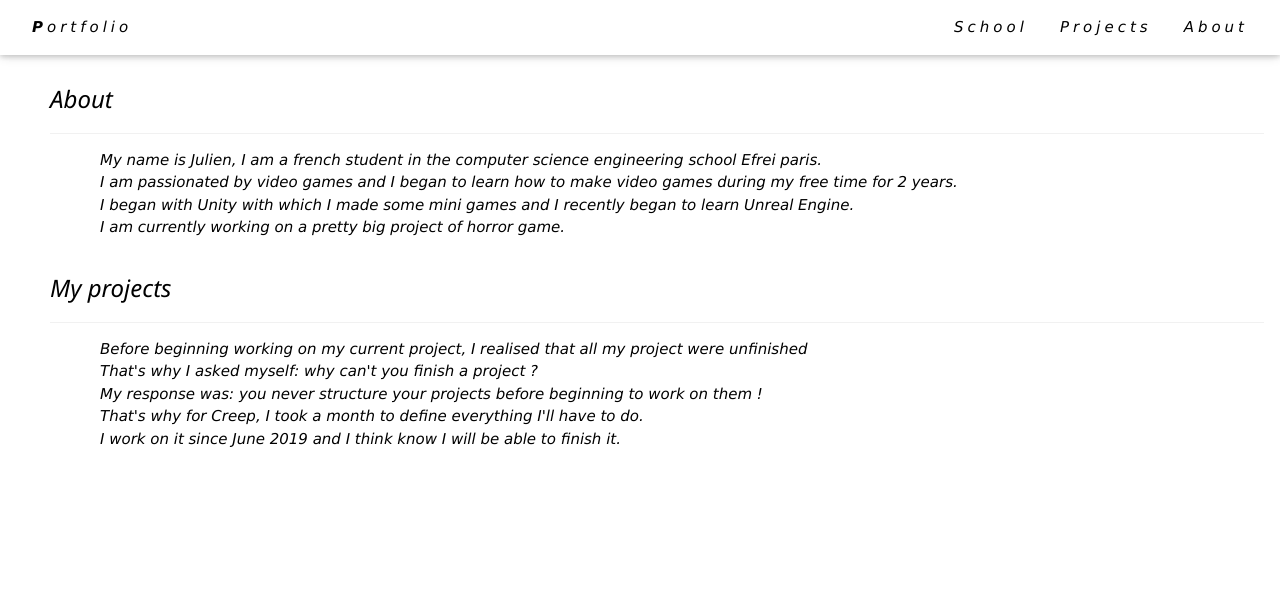
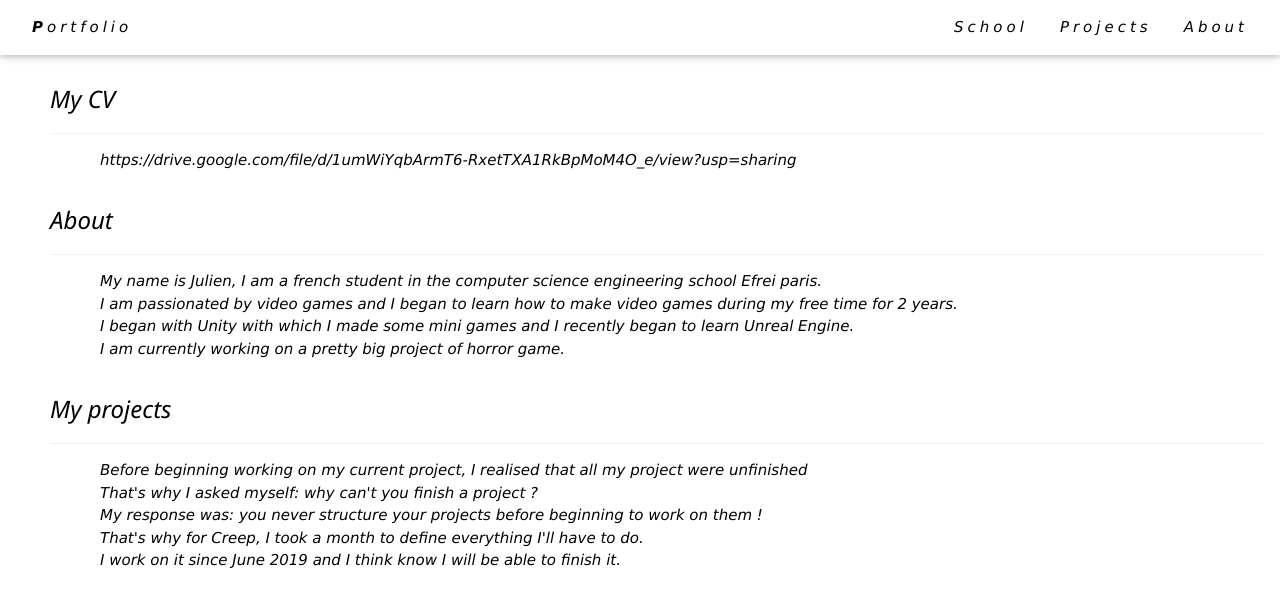
Before and after one commit to TheFryyy/TheFryyy.github.io, a plain HTML site: page about.html in a window 1280 px wide. Drawn offline with nearby package versions, Linux system fonts and the light colour scheme.

Commit message:
Update about.html

```diff
--- a/about.html
+++ b/about.html
@@ -20,6 +20,10 @@
 </div>
 
 <div style="padding-left: 50px;" class="w3-container w3-padding-32" id="about">
+    <h3 class="w3-border-bottom w3-border-light-grey w3-padding-16">My CV</h3>
+    <p style="padding-left: 50px;"><i>
+       https://drive.google.com/file/d/1umWiYqbArmT6-RxetTXA1RkBpMoM4O_e/view?usp=sharing
+    </i></p>
     <h3 class="w3-border-bottom w3-border-light-grey w3-padding-16">About</h3>
     <p style="padding-left: 50px;"><i>
         My name is Julien, I am a french student in the computer science engineering school Efrei paris.</br>
```
